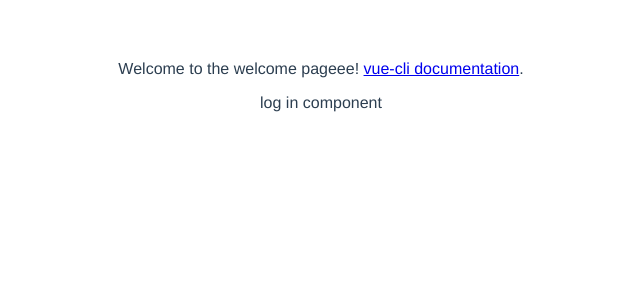
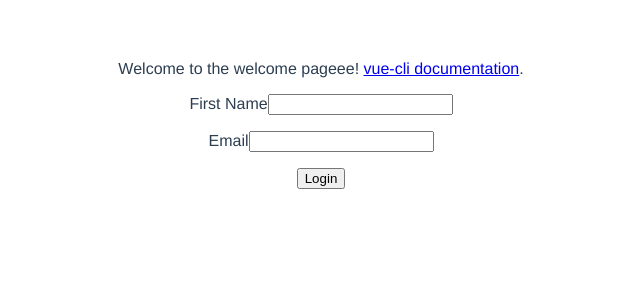
Before and after one commit to srartese/mental-hack, a Vue app: page /#/ in a window 1280 px wide. Shown: the top 300 px of the page, without its empty margins (319-959 px from the left). Built offline with nearby package versions, Linux system fonts and the light colour scheme.

Commit message:
Set up form for login and push to the account page

```diff
--- a/src/components/Login.vue
+++ b/src/components/Login.vue
@@ -1,5 +1,45 @@
 <template>
- <p> log in component</p>
+<div class="login-component">
+    <form
+        id="login"
+        @submit.prevent="checkForm"
+        action="https://vuejs.org/"
+        method="post"
+    >
+     <p v-if="nameError">
+          <b> {{ this.nameError }} </b>
+        </p>
+         <p>
+            <label for="name">First Name</label>
+            <input
+            id="fname"
+            v-model="fname"
+            type="text"
+            name="fname"
+            >
+        </p>
+
+        <p v-if="emailError">
+            <b> {{ this.emailError }} </b>
+        </p>
+         <p>
+            <label for="email">Email</label>
+            <input
+            id="email"
+            v-model="email"
+            type="text"
+            name="email"
+            >
+        </p>
+
+        <p>
+        <input
+        type="submit"
+        value="Login"
+        >
+  </p>
+    </form>
+</div>
 </template>
 
 <script>
@@ -9,13 +49,36 @@ export default {
   components: { },
   data() {
     return {
+        fname: "",
+        nameError: '',
+        email: "",
+        emailError: ""
     };
   },
-  computed: {
+  methods: {
+   checkForm() {
+      if (this.fname && this.email) {
+        this.$store.state.fname = this.fname;
+        this.$store.state.email = this.email;
+        this.$router.push(`/account`);
+        return true;
+      }
 
-  },
-  methods: {
+      if (!this.fname) {
+        this.nameError = 'Name required.';
+      }
+      else
+        this.nameError = '';
 
+
+      if (!this.email) {
+        this.emailError = 'Email required.';
+    }
+     else
+        this.emailError = '';
+
+      //e.preventDefault();
+   }
   },
   mounted() {
   }
--- a/src/router/index.js
+++ b/src/router/index.js
@@ -1,6 +1,8 @@
 import Vue from 'vue';
 import Router from 'vue-router';
 import Welcome from '@/screens/Welcome';
+import Account from '@/screens/Account';
+
 
 Vue.use(Router);
 
@@ -9,7 +11,12 @@ export default new Router({
     {
       path: '/',
       name: 'Welcome',
-      component: Welcome,
-    }
+      component: Welcome
+    },
+    {
+      path: '/account',
+      name: 'Account',
+      component: Account
+    },
   ],
 });
--- /dev/null
+++ b/src/screens/Account.vue
@@ -0,0 +1,27 @@
+<template>
+  <div class="account">
+    <p>
+      Welcome back {usr name}!
+    </p>
+  </div>
+</template>
+
+<script>
+
+export default {
+  name: 'Account',
+  components: {
+  },
+  props: {
+  },
+  mounted (){
+/* eslint-disable no-console */
+     console.log( this.$store.state.email);
+  }
+}
+</script>
+
+<!-- Add "scoped" attribute to limit CSS to this component only -->
+<style scoped lang="scss">
+
+</style>
--- a/src/store/index.js
+++ b/src/store/index.js
@@ -6,7 +6,9 @@ Vue.use(Vuex);
 
 export default new Vuex.Store({
   state: {
-    version: `${name}@${version}`
+    version: `${name}@${version}`,
+    fname: '',
+    email: ''
   },
   getters: {},
   mutations: {
```
